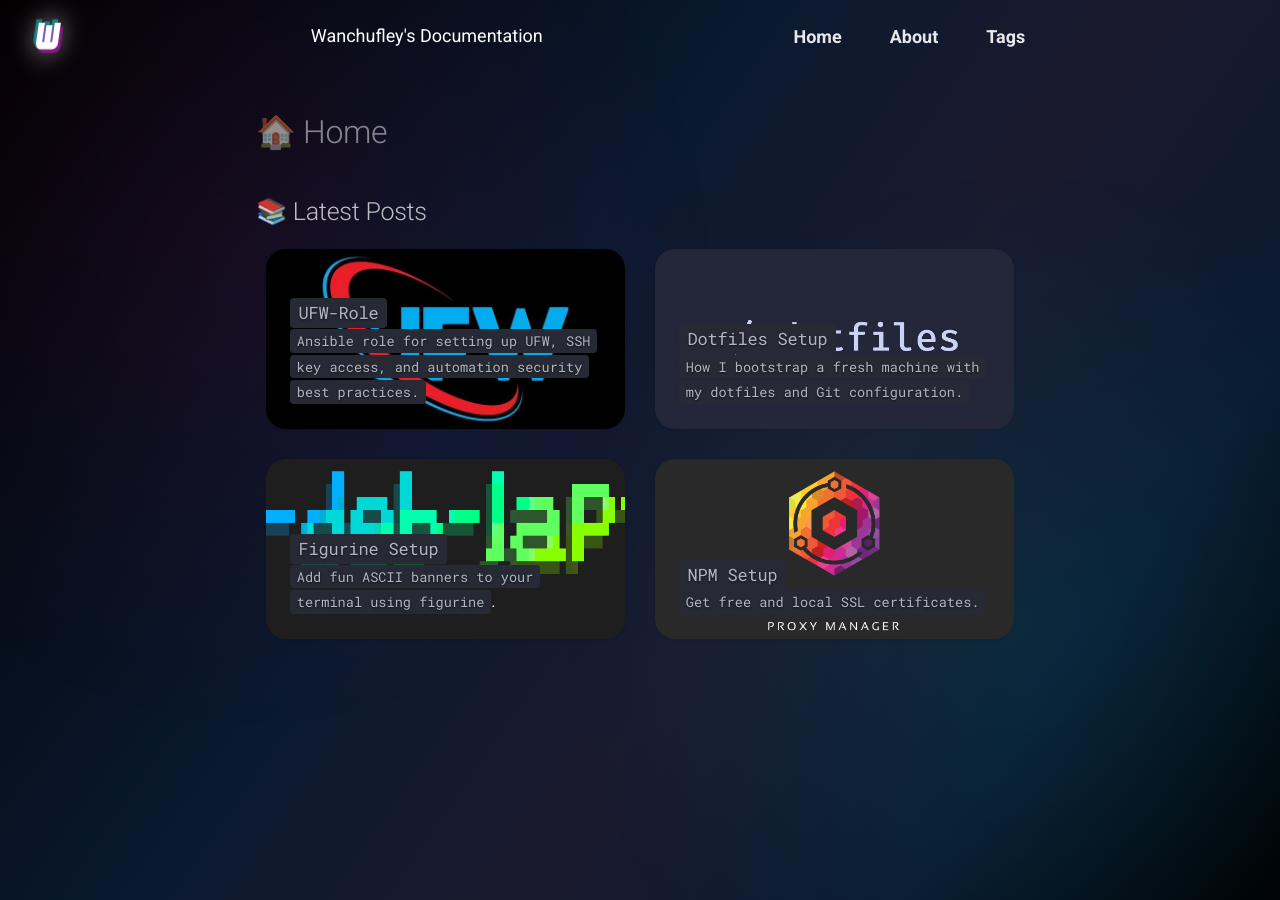
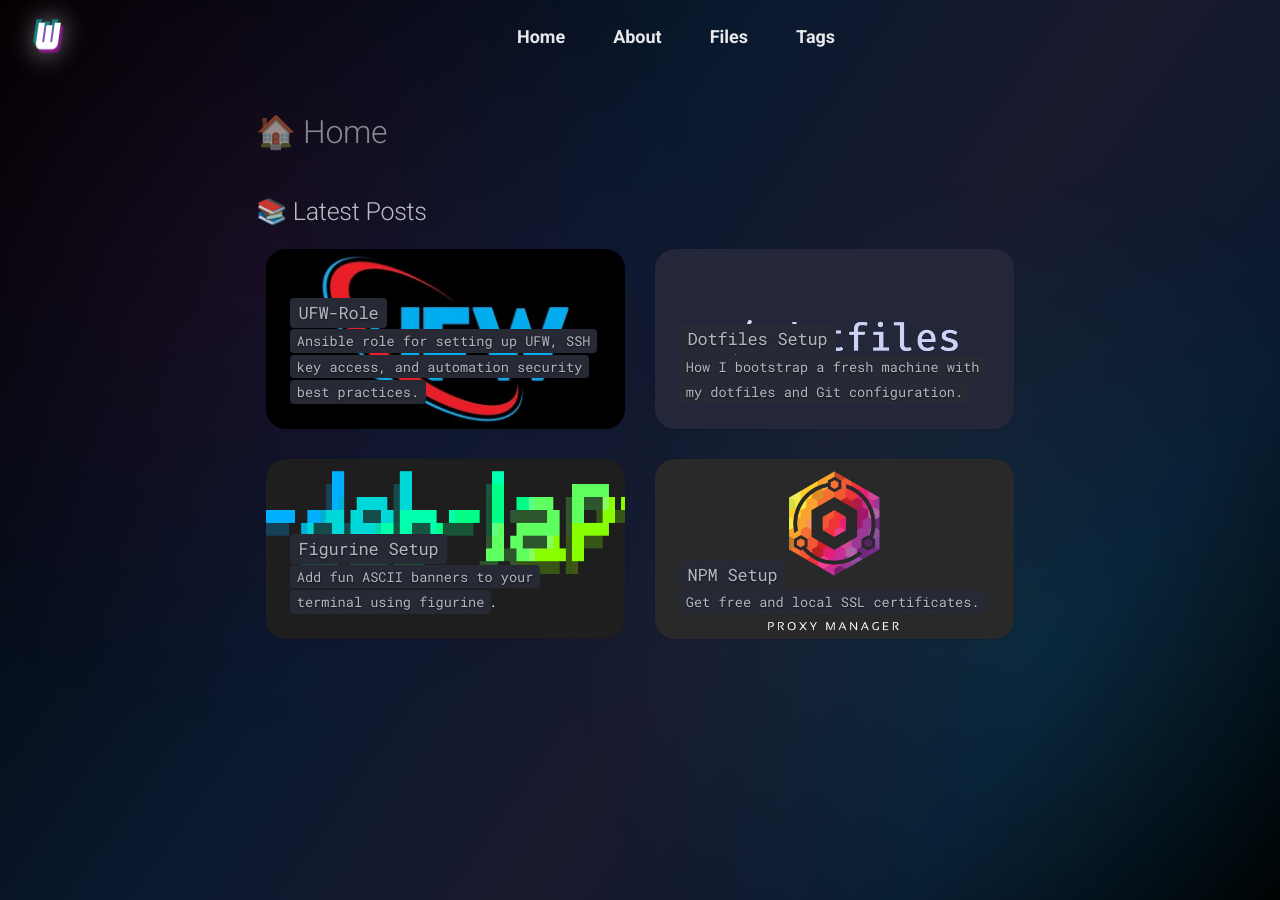
Before and after one commit to Wanchufley/mkdocs-blog, an MkDocs documentation site: the page built from docs/index.md, in a window 1280 px wide. Built offline with MkDocs 1.6.1 and Material for MkDocs 9.7.7, drawn with Linux system fonts in a browser that asks for light colours.

Commit message:
added place holder for the upcoming file explorer

```diff
--- a/docs/overrides/main.html
+++ b/docs/overrides/main.html
@@ -9,14 +9,12 @@
         {% include "partials/logo.html" %}
       </a>
     </div>
-    <div class="md-header__title">
-      <div class="md-header__ellipsis">{{ config.site_name }}</div>
-    </div>
 
     <!-- Custom navigation -->
     <div class="custom-nav">
       <a href="{{ 'index.html' | url }}" class="nav-link">Home</a>
       <a href="{{ 'about/' | url }}" class="nav-link">About</a>
+      <a href="{{ 'file-explorer/' | url }}" class="nav-link">Files</a>
       <a href="{{ 'tags/' | url }}" class="nav-link">Tags</a>
     </div>
 
--- a/mkdocs.yml
+++ b/mkdocs.yml
@@ -27,10 +27,12 @@
   - 🏠 Home: index.md
   - 👤 About: about.md
   - 🏷️ Tags: tags.md
+  -  Files: file-explorer.md
 #  - 🤝 Sponsor: sponsor.md
 
 plugins:
   - search
+  - include-markdown
 #  - blog:
 #      blog_dir: .
 #      categories_allowed:
```
Also changed, not shown: docs/file-explorer.md (added, +4 -0 lines).
